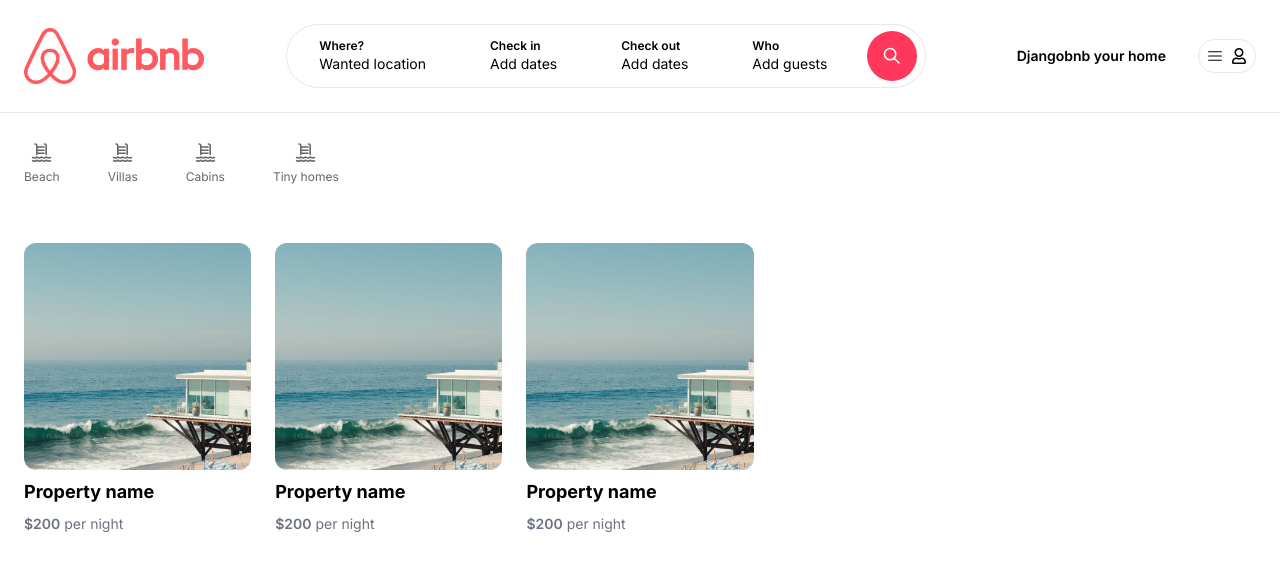
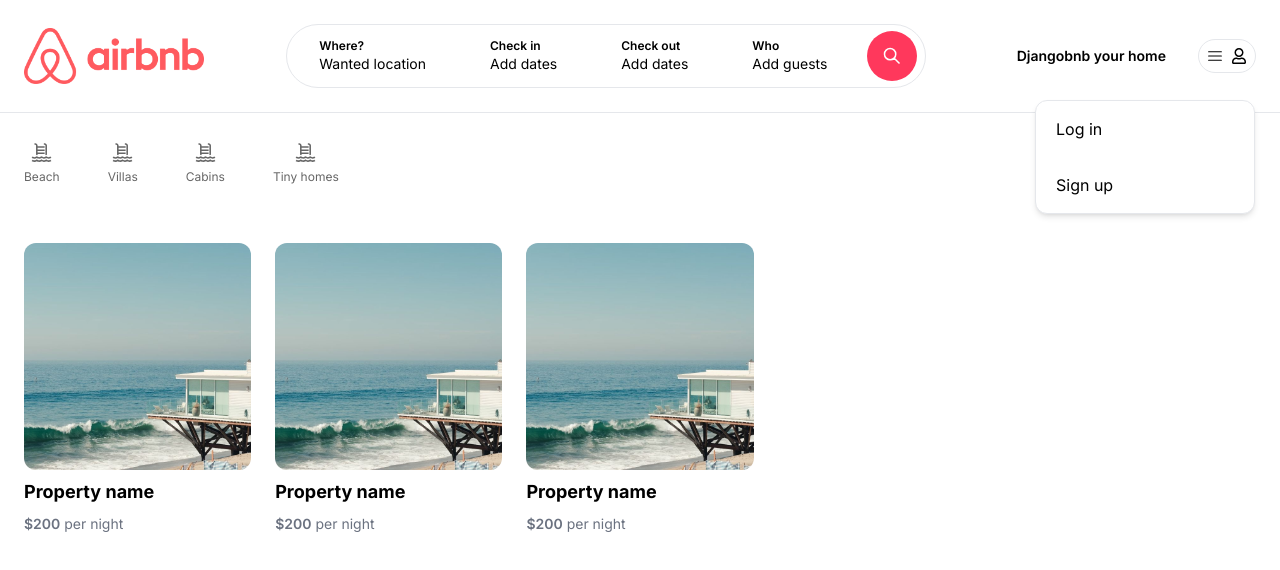
Before and after one commit to arwin50/djangobnb, a Next.js app: page / in a window 1280 px wide. Both pictures are taken after a click on the button 1227 px from the left and 56 px from the top of the page. Shown: the top 570 px of the page. Built offline with nearby package versions, Linux system fonts and the light colour scheme.

Commit message:
[UI] Added user menu popup

```diff
--- a/app/components/forms/CustomButton.tsx
+++ b/app/components/forms/CustomButton.tsx
@@ -14,7 +14,7 @@
   return (
     <div
       onClick={onClick}
-      className={`w-full py-4 bg-airbnb hover:bg-airbnbDark text-white rounded-xl transition cursor-pointer ${className} text-center`}
+      className={`w-full py-4 bg-airbnb hover:bg-airbnbDark text-white rounded-xl transition cursor-pointer text-center ${className} `}
     >
       {label}
     </div>
--- a/app/components/inbox/ConversationDetail.tsx
+++ b/app/components/inbox/ConversationDetail.tsx
@@ -40,7 +40,7 @@
         <CustomButton
           label="Send"
           onClick={() => console.log("Clicked")}
-          className="w-[100px]"
+          className="w-[99px]"
         />
       </div>
     </>
--- /dev/null
+++ b/app/components/navbar/MenuLink.tsx
@@ -0,0 +1,18 @@
+"use client";
+import React from "react";
+
+interface MenuLinkProps {
+  label: string;
+  onClick: () => void;
+}
+
+export const MenuLink: React.FC<MenuLinkProps> = ({ label, onClick }) => {
+  return (
+    <div
+      onClick={onClick}
+      className="px-5 py-4 cursor-pointer hover:bg-gray-100 transition"
+    >
+      {label}
+    </div>
+  );
+};
--- a/app/components/navbar/UserNav.tsx
+++ b/app/components/navbar/UserNav.tsx
@@ -1,14 +1,33 @@
+"use client";
 import React from "react";
 import { FaRegUser } from "react-icons/fa";
 import { RxHamburgerMenu } from "react-icons/rx";
+import { useState } from "react";
+import { MenuLink } from "./MenuLink";
 
 export const UserNav = () => {
+  const [isOpen, setIsOpen] = useState(false);
   return (
     <div className="p-2 relative inline-block border rounded-full">
-      <button className="flex items-center space-x-2">
+      <button
+        className="flex items-center space-x-2"
+        onClick={() => setIsOpen(!isOpen)}
+      >
         <RxHamburgerMenu />
         <FaRegUser />
       </button>
+      {isOpen && (
+        <div className="w-[220px] absolute top-[60px] right-0 bg-white border rounded-xl shadow-md flex flex-col cursor-pointer">
+          <MenuLink
+            label="Log in"
+            onClick={() => console.log("Clicked Button")}
+          />
+          <MenuLink
+            label="Sign up"
+            onClick={() => console.log("Clicked Button")}
+          />
+        </div>
+      )}
     </div>
   );
 };
```
